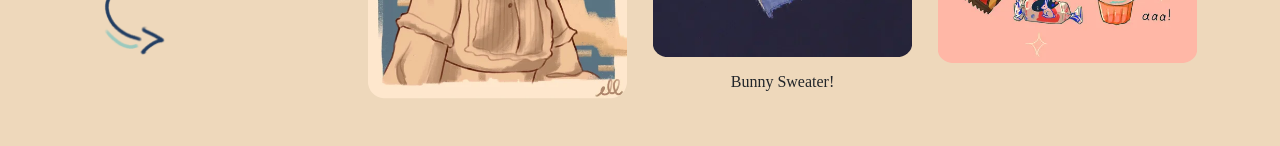
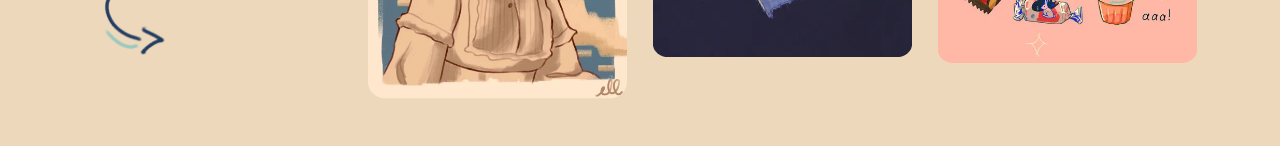
Before and after one commit to bowlofmie/bowlofmieart, a plain HTML site: page index.html in a window 1280 px wide. Shown: the part 496-642 px from the top of the page. Drawn offline with nearby package versions, Linux system fonts and the light colour scheme; a web font is replaced by a local one.

Commit message:
removed caption test

```diff
--- a/index.html
+++ b/index.html
@@ -55,7 +55,7 @@
                     <a href="art/bunny sweater.png">
                         <img class="w-100" src="art/thumbnails/bunny sweater.webp" />
                     </a>
-                    <p>Bunny Sweater!</p>
+                    <!-- <p>Bunny Sweater!</p> -->
                 </div>
                 <div class="col"><img class="w-100" src="art/thumbnails/makanan kecil.webp" alt="makanan kecil or snacks" /></div>
 
```
